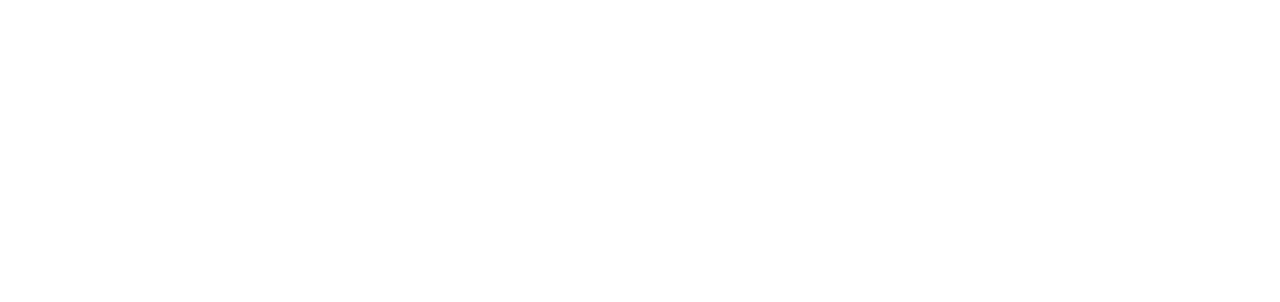
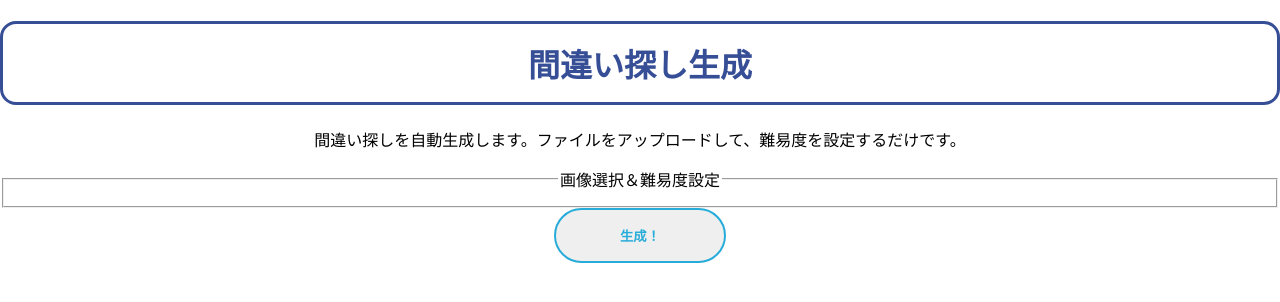
Before and after one commit to sho11decade/spot-the-difference-generate, a plain HTML site: page static/index.html in a window 1280 px wide. Drawn offline with Linux system fonts and the light colour scheme.

Commit message:
chore: Update CSS styles and add form for generating "間違い探し" puzzles

```diff
--- a/static/css/style.css
+++ b/static/css/style.css
@@ -0,0 +1,60 @@
+body {
+    background-color: #ffffff;
+    font-family: Arial, sans-serif;
+    margin: 0 auto;
+    padding: 0;
+    text-align: center;
+}
+
+h1 {
+    color: #364e96;
+    /*文字色*/
+    border: solid 3px #364e96;
+    /*線色*/
+    padding: 0.5em;
+    /*文字周りの余白*/
+    border-radius: 0.5em;
+    /*角丸*/
+    text-align: center;
+}
+
+.s {
+    display: block;
+    text-align: center;
+    text-decoration: none;
+    margin: auto;
+    padding: 1rem 4rem;
+    font-weight: bold;
+    border: 2px solid #27acd9;
+    color: #27acd9;
+    border-radius: 100vh;
+    transition: 0.5s;
+}
+
+.s:hover {
+    color: #fff;
+    background: #27acd9;
+}
+
+h2 {
+    position: relative;
+    color: #333;
+    text-shadow: 0 0 2px white;
+    background: #e0f3ff;
+    z-index: -4;
+    border-radius: 0 10px 10px;
+}
+
+h2:before {
+    content: "";
+    position: absolute;
+    background: #9de5ff;
+    width: 50px;
+    height: 50px;
+    border-radius: 50%;
+    top: 50%;
+    left: -15px;
+    -webkit-transform: translateY(-50%);
+    transform: translateY(-50%);
+    z-index: -1;
+}
--- a/static/index.html
+++ b/static/index.html
@@ -7,5 +7,15 @@
     <script src="js/script.js"></script>
   </head>
   <body>
+    <h1>間違い探し生成</h1>
+    <p>間違い探しを自動生成します。ファイルをアップロードして、難易度を設定するだけです。</p>
+    <div>
+        <form action="" method="post">
+            <fieldset>
+                <legend>画像選択＆難易度設定</legend>
+            </fieldset>
+            <input type="submit" value="生成！" class="s">
+        </form>
+    </div>
   </body>
 </html>
```
